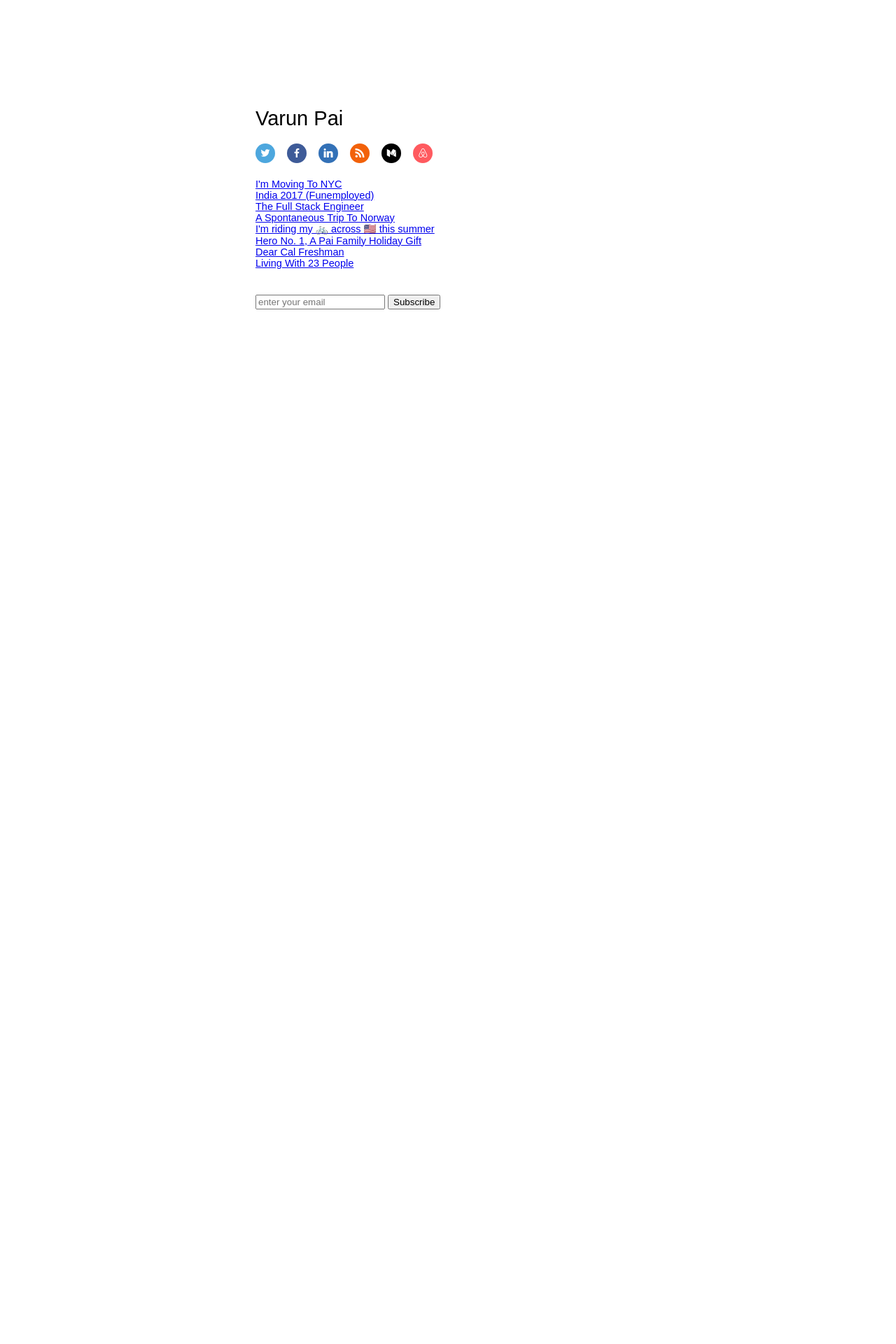
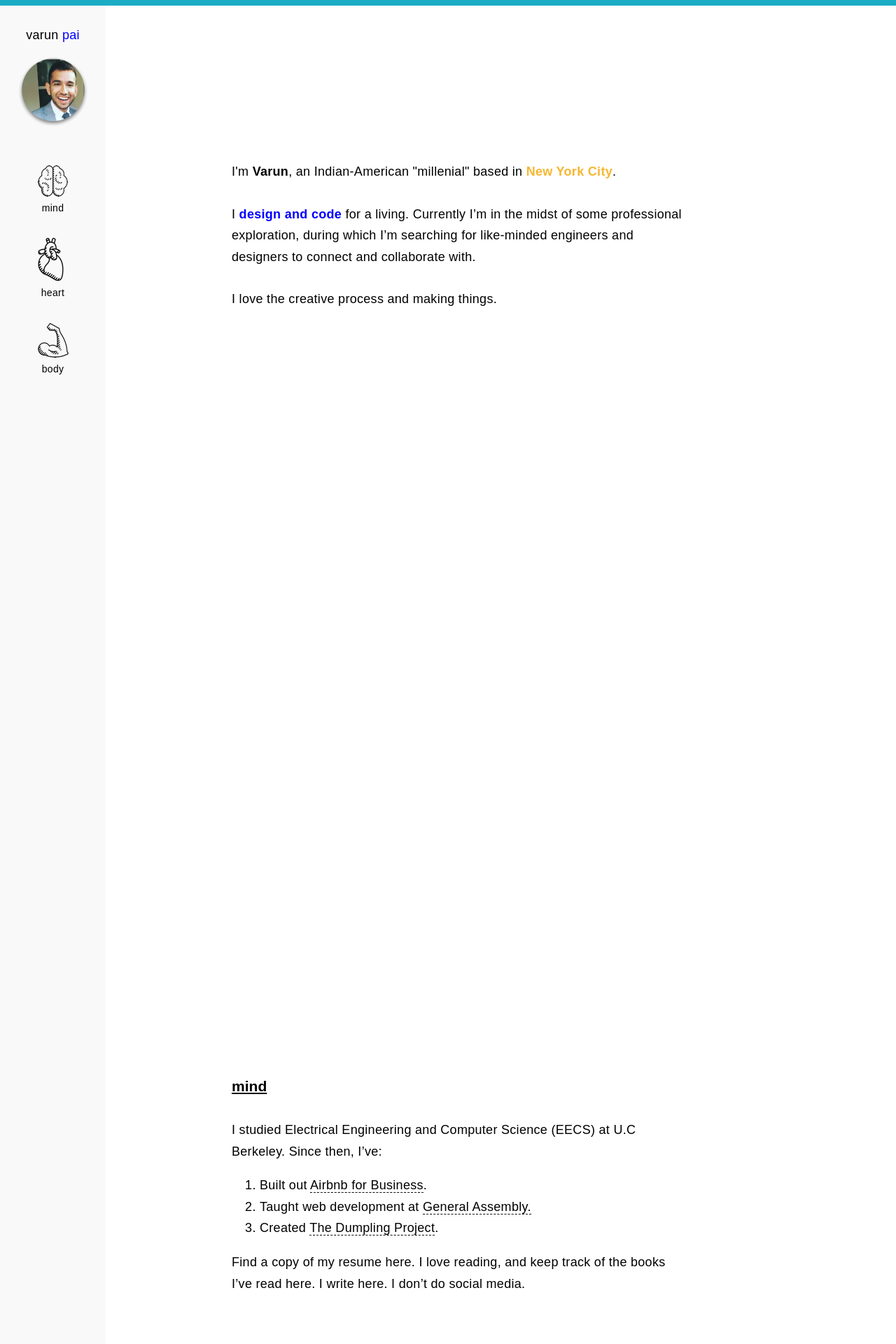
Before and after one commit to vpai/vpai.github.io, a Jekyll site: the page built from index.html, in a window 1280 px wide. Shown: the top 1920 px of the page at 70% size. Built offline with Jekyll 4.4.1, drawn with Linux system fonts in a browser that asks for light colours; before the commit the page ends 900 px from its top, so only the background shows below that; some of the changed text lies outside the part shown.

Commit message:
redesign phase 1 - get landing page looking good on web

```diff
--- /dev/null
+++ b/_includes/sidebar.html
@@ -0,0 +1,22 @@
+<p class="space-3">varun <span class="blue">pai</span></p>
+
+<a href="#hi">
+  <img class="avatar space-8" src="/assets/images/pf/self.png" />
+</a>
+
+<div class="nav-items">
+  <a href="#mind" class="nav-item space-6">
+    <img src="/assets/images/pf/mind.png" />
+    <p>mind</p>
+  </a>
+
+  <a href="#heart" class="nav-item space-6">
+    <img src="/assets/images/pf/heart.png" />
+    <p>heart</p>
+  </a>
+
+  <a href="#body" class="nav-item space-6">
+    <img src="/assets/images/pf/body.png" />
+    <p>body</p>
+  </a>
+</div>
--- a/_layouts/base.html
+++ b/_layouts/base.html
@@ -28,8 +28,15 @@
 	</head>
 
 	<body>
-		<div class="{% if page.container %}container{% endif %}">
-			{{ content }}
+    <div class="hat"></div>
+		<div class="{% if page.container %}flex-container{% endif %}">
+      <nav>
+        {% include sidebar.html %}
+      </nav>
+
+      <main>
+        {{ content }}
+      </main>
 		</div>
 	</body>
 </html>
--- a/assets/css/reset.scss
+++ b/assets/css/reset.scss
@@ -1,7 +1,7 @@
 ---
 ---
 
-// Reset browser defaults.
+// Globals.
 
 ul {
   padding: 0;
@@ -9,11 +9,18 @@ ul {
 }
 
 body {
-  font: 14.5px Avenir, sans-serif;
-  padding: 20px 0;
+  height: 100vh;
+  font: 18px 'Avenir Next', sans-serif;
+  padding: 0;
+  margin: 0;
 }
 
-h1, h2, h3, h4, h5, h6 {
+p, h1, h2, h3, h4, h5, h6 {
   font-weight: normal;
   margin: 0;
 }
+
+p, li {
+  letter-spacing: 0.3px;
+  line-height: 1.7em;
+}
--- a/assets/css/style.scss
+++ b/assets/css/style.scss
@@ -1,14 +1,12 @@
 ---
 ---
 
+// Colors.
+
+$coral: #f08080;
+$blue: blue;
+$yellow: #f7b731;
 $container-width: 550px;
-$coral: #f08080;
-
-.container {
-  width: $container-width;
-  margin: 0 auto;
-  padding: 125px 0;
-}
 
 .pull-left {
   float: left;
@@ -27,46 +25,46 @@ $coral: #f08080;
 }
 
 .space-1 {
-  margin-bottom: 6.25px; }
+  margin-bottom: 5px; }
 
 .space-top-1 {
-  margin-top: 6.25px; }
+  margin-top: 5px; }
 
 .space-2 {
-  margin-bottom: 12.5px; }
+  margin-bottom: 10px; }
 
 .space-top-2 {
-  margin-top: 12.5px; }
+  margin-top: 10px; }
 
 .space-3 {
-  margin-bottom: 18.75px; }
+  margin-bottom: 15px; }
 
 .space-top-3 {
-  margin-top: 18.75px; }
+  margin-top: 15px; }
 
 .space-4 {
+  margin-bottom: 20px; }
+
+.space-top-4 {
+  margin-top: 20px; }
+
+.space-5 {
   margin-bottom: 25px; }
 
-.space-top-4 {
+.space-top-5 {
   margin-top: 25px; }
 
-.space-5 {
-  margin-bottom: 31.25px; }
-
-.space-top-5 {
-  margin-top: 31.25px; }
-
 .space-6 {
-  margin-bottom: 37.5px; }
+  margin-bottom: 30px; }
 
 .space-top-6 {
-  margin-top: 37.5px; }
+  margin-top: 30px; }
 
 .space-7 {
-  margin-bottom: 43.75px; }
+  margin-bottom: 35px; }
 
 .space-top-7 {
-  margin-top: 43.75px; }
+  margin-top: 35px; }
 
 .space-8 {
   margin-bottom: 50px; }
@@ -135,3 +133,87 @@ hr.section-break {
   text-decoration: none;
   -webkit-transition: color 0.2s;
 }
+
+.blue {
+  color: $blue;
+}
+
+.yellow {
+  color: $yellow;
+}
+
+.blue-dotted {
+  border-bottom: 2px dashed $blue;
+}
+
+.yellow-dotted {
+  border-bottom: 2px dashed $yellow;
+}
+
+// new stuff.
+
+.flex-container {
+  display: flex;
+  flex-direction: row;
+  flex-wrap: wrap;
+  height: 100vh;
+}
+
+nav {
+  background-color: #F9F9F9;
+  flex-grow: 3;
+  display: flex;
+  flex-direction: column;
+  align-items: center;
+  padding-top: 35px;
+}
+
+.nav-items {
+  display: flex;
+  flex-direction: column;
+}
+
+.nav-item {
+  text-decoration: none;
+  color: black;
+}
+
+.nav-item p {
+  font-size: 14px;
+  text-align: center;
+}
+
+main {
+  flex-grow: 7;
+  overflow: auto;
+}
+
+main a {
+  color: black;
+  text-decoration: none;
+  border-bottom: 1px dashed black;
+
+  &:hover {
+    color: darkorange;
+    border-bottom: 1px dashed darkorange;
+  }
+}
+
+section {
+  height: 100vh;
+  width: 650px;
+  padding: 180px;
+  padding-top: 230px;
+}
+
+.hat {
+  position: fixed;
+  width: 100%;
+  border-top: 8px solid #1BACC5;
+}
+
+.avatar {
+  height: 100px;
+  width: 100px;
+  border-radius: 100px;
+}
--- a/index.html
+++ b/index.html
@@ -4,18 +4,68 @@ container: true
 title: Varun Pai
 ---
 
-<div>
-  <h1 class="space-3">Varun Pai</h1>
+<section id="hi">
+  <p class="space-6">
+    I'm <b>Varun</b>, an Indian-American "millenial" based in <span class="yellow"><b>New York City</b></span>.
+  </p>
 
-  <div class="space-3">
-    {% include social_icons.html %}
-  </div>
+  <p class="space-6">
+    I <span class="blue"><b>design and code</b></span> for a living. Currently I’m in the midst of some professional exploration, during which I’m searching for like-minded engineers and designers to connect and collaborate with.
+  </p>
 
-  <div class="space-6">
-    {% for post in site.posts %}
-      {% include post_summary.html url=post.url title=post.title %}
-    {% endfor %}
-  </div>
+  <p class="space-6">
+    I love the creative process and making things.
+  </p>
+</section>
 
-  {% include subscribe.html %}
-</div>
+<section id="mind">
+  <h3 class="space-7"><b><u>mind</u></b></h3>
+
+  <p>
+    I studied Electrical Engineering and Computer Science (EECS) at U.C Berkeley. Since then, I’ve:
+  </p>
+
+  <ol>
+    <li>Built out <a target="_blank" href="https://www.airbnb.com/work">Airbnb for Business</a>.</li>
+    <li>Taught web development at <a target="_blank" href="https://generalassemb.ly/instructors/varun-pai/15137">General Assembly.</a></li>
+    <li>Created <a target="_blank" href="https://www.dumpling.io/">The Dumpling Project</a>.</li>
+  </ol>
+
+  <p>
+    Find a copy of my resume here. I love reading, and keep track of the books I’ve read here. I write here. I don’t do social media.
+  </p>
+</section>
+
+<section id="heart">
+  <h3 class="space-7"><b><u>heart</u></b></h3>
+
+  <p>
+    The following things help me find balance:
+  </p>
+
+  <ol>
+    <li>playing the guitar.</li>
+    <li>cooking for myself and loved ones.</li>
+    <li>friends and family.</li>
+  </ol>
+
+  <p>These things also make me happy: Ellen, chai, outerwear, <a target="_blank" href="https://www.npr.org/podcasts/510289/planet-money">Planet Money</a>, & group hugs.</p>
+</section>
+
+<section id="body">
+  <h3 class="space-7"><b><u>body</u></b></h3>
+
+  <p>
+    I keep my body in shape:
+  </p>
+
+  <ol>
+    <li>to improve my mood and thinking.</li>
+    <li>to look good naked.</li>
+    <li>because it's the only body I have.</li>
+  </ol>
+
+  <p>
+    I regularly run, cycle, dive, and hike. In 2016 I cycled across the US. I also enjoy yoga, and am vegetarian.
+  </p>
+</section>
```
Also changed, not shown: assets/images/fall_in_nyc/bagel.jpg (added), assets/images/fall_in_nyc/fall.jpg (added), assets/images/fall_in_nyc/fisheye.jpg (added), assets/images/fall_in_nyc/holidays.jpg (added), assets/images/fall_in_nyc/home.jpg (added), assets/images/fall_in_nyc/lettuce.jpg (added), assets/images/fall_in_nyc/marathon.jpg (added), assets/images/fall_in_nyc/market.jpg (added), assets/images/fall_in_nyc/rockefeller.jpg (added), assets/images/fall_in_nyc/seasonality.png (added), assets/images/fall_in_nyc/store.jpg (added), assets/images/pf/body.png (added), assets/images/pf/heart.png (added), assets/images/pf/mind.png (added), 1 more files.
